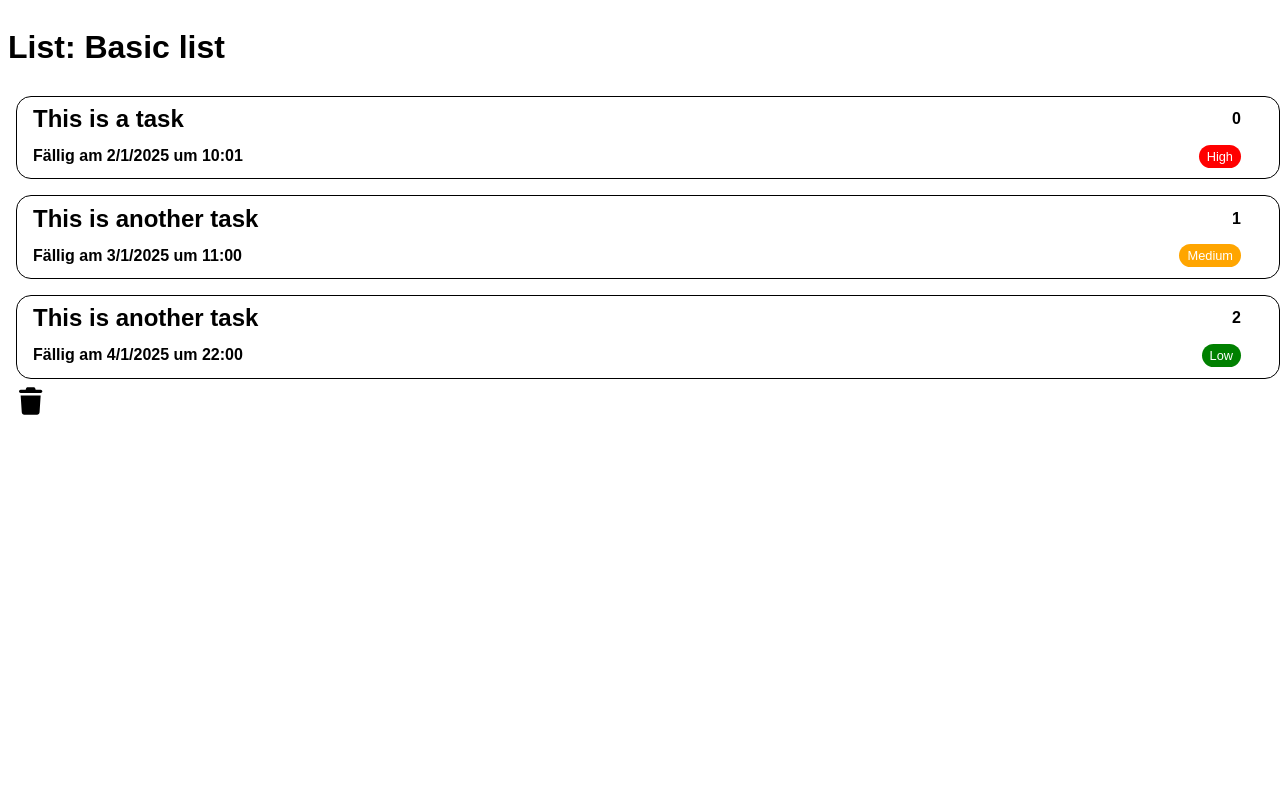
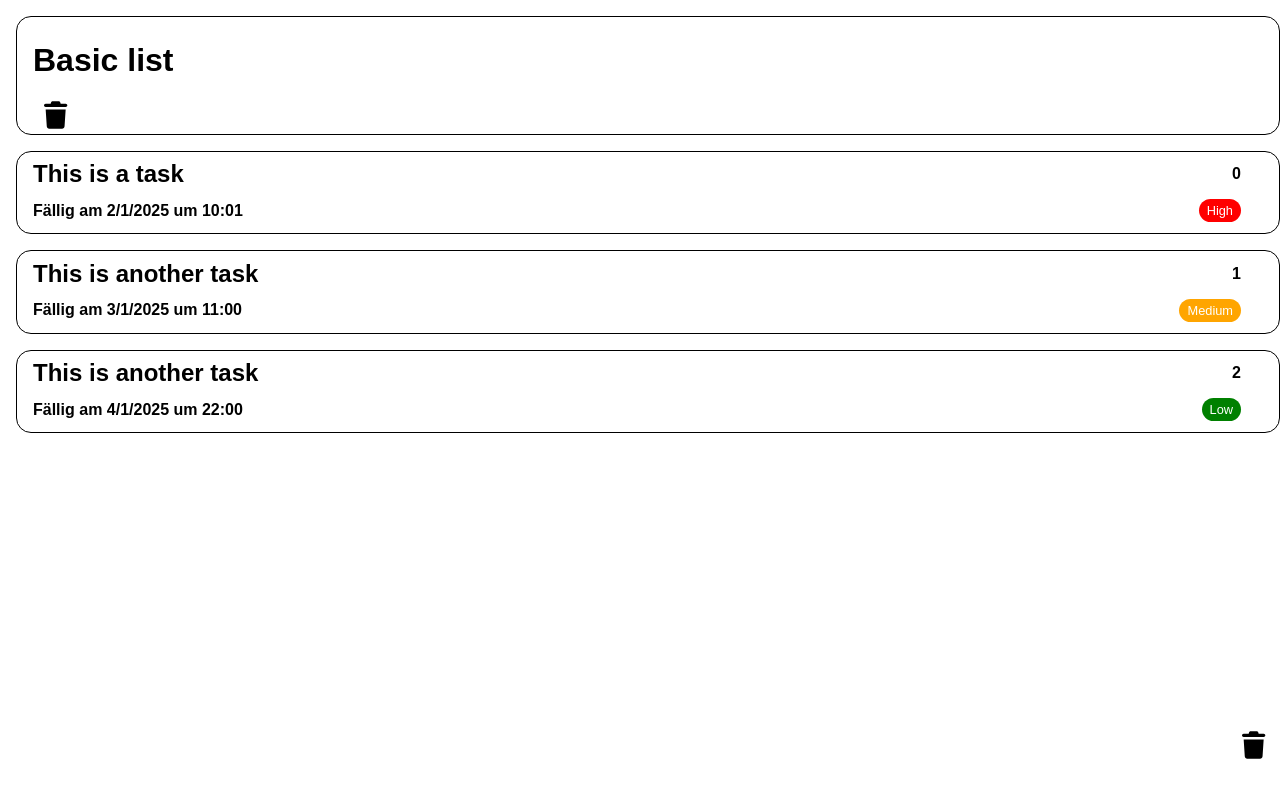
Before and after one commit to keckamreck/backendbanditen, a Next.js app: page /archive/1 in a window 1280 px wide. Built offline with nearby package versions, Linux system fonts and the light colour scheme.

Commit message:
Implement list header

```diff
--- /dev/null
+++ b/src/app/_components/list.module.css
@@ -0,0 +1,11 @@
+.container {
+  display: flex;
+  flex-direction: column;
+  padding: 0.5em;
+}
+
+.card {
+  border: 1px solid black;
+  border-radius: 15px;
+  padding: 4px 38px 4px 16px;
+}
--- /dev/null
+++ b/src/app/_components/list.tsx
@@ -0,0 +1,19 @@
+"use client";
+
+import styles from './list.module.css'
+
+export interface HeaderProps {
+  title: string,
+  children: any
+};
+
+export function Header(props: HeaderProps) {
+  return (
+    <div className={styles.container}>
+      <div className={styles.card}>
+        <h1>{props.title}</h1>
+        {props.children}
+      </div>
+    </div>
+  );
+}
--- a/src/app/archive/[id]/page.module.css
+++ b/src/app/archive/[id]/page.module.css
@@ -0,0 +1,5 @@
+.buttonDelete {
+  position: fixed;
+  right: 4px;
+  bottom: 40px;
+}
--- a/src/app/archive/[id]/page.tsx
+++ b/src/app/archive/[id]/page.tsx
@@ -4,6 +4,7 @@ import { getList, getTasks } from '@/app/_models/list';
 import { Task } from '@/app/_models/task';
 import { TaskCard } from '@/app/_components/card';
 import { DeleteButton } from '@/app/_components/button';
+import { Header } from '@/app/_components/list';
 import { useParams } from 'next/navigation';
 import { useState } from 'react';
 import styles from './page.module.css'
@@ -20,9 +21,11 @@ export default function ArchivePage() {
 
   return (
     <>
-      <h1>List: {list.title}</h1>
+      <Header title={list.title}>
+        <DeleteButton onClick={handleDelete}/>
+      </Header>
       {showTasks(tasks)}
-      <DeleteButton onClick={handleDelete}/>
+      <DeleteButton className={styles.buttonDelete} onClick={handleDelete}/>
     </>
   );
 }
```
